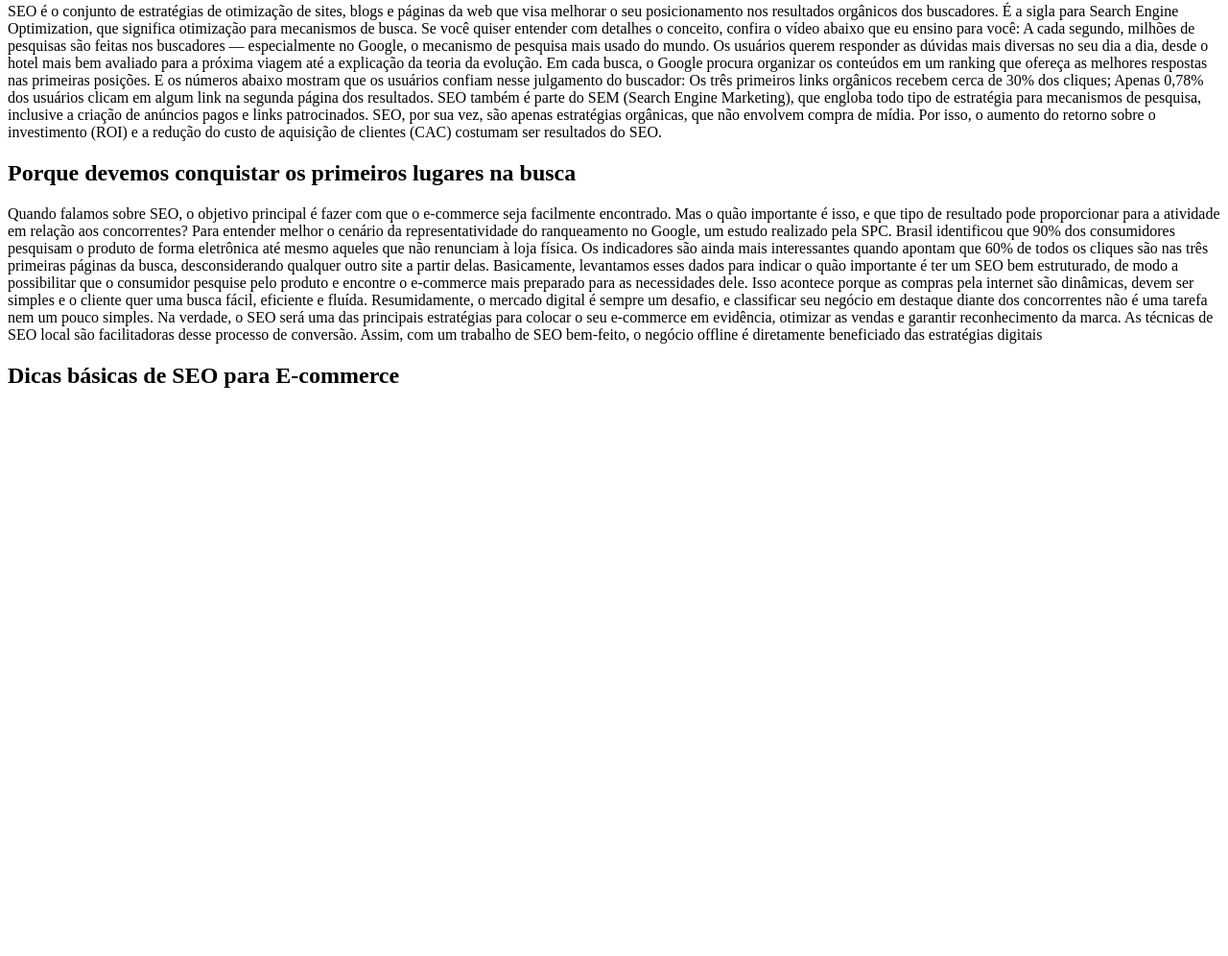
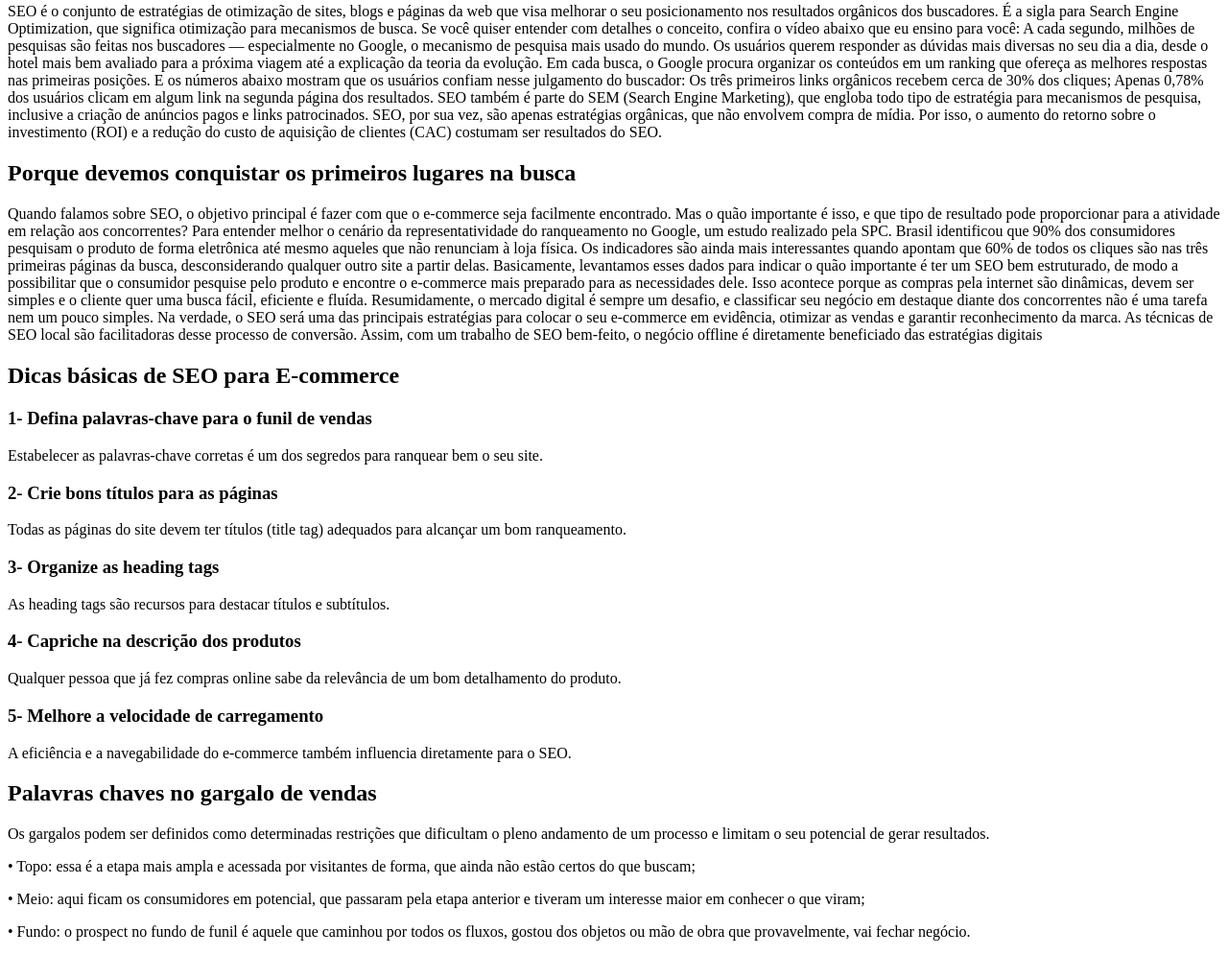
Before and after one commit to GabrielMacedo09/Desafiopg24, a plain HTML site: page Resumopgs21-24.html in a window 1280 px wide. Shown: the part 63-1059 px from the top of the page at 96% size. Before the commit the page ends 800 px from the top, so only its background shows below. Drawn offline with Linux system fonts and the light colour scheme.

Commit message:
desenvolvimento

```diff
--- a/Resumopgs21-24.html
+++ b/Resumopgs21-24.html
@@ -46,6 +46,33 @@ SEO, por sua vez, são apenas estratégias orgânicas, que não envolvem compra
 
             <h2>Dicas básicas de SEO para E-commerce</h2>
 
-        <p></p>
+             <h3>1- Defina palavras-chave para o funil de vendas</h3>
+
+                  <p> Estabelecer as palavras-chave corretas é um dos segredos para ranquear bem o seu site.</p>
+
+             <h3>2- Crie bons títulos para as páginas</h3>
+
+                  <p>Todas as páginas do site devem ter títulos (title tag) adequados para alcançar um bom ranqueamento.</p>
+
+             <h3>3- Organize as heading tags</h3>
+                  <p>As heading tags são recursos para destacar títulos e subtítulos.</p>
+
+             <h3>4- Capriche na descrição dos produtos</h3>
+                  <p>Qualquer pessoa que já fez compras online sabe da relevância de um bom detalhamento do produto.</p>
+
+              <h3>5- Melhore a velocidade de carregamento</h3>
+                  <p>A eficiência e a navegabilidade do e-commerce também influencia diretamente para o SEO.</p>
+
+            <h2>Palavras chaves no gargalo de vendas</h2>
+
+                <p>Os gargalos podem ser definidos como determinadas restrições que dificultam
+                 o pleno andamento de um processo e limitam o seu potencial de gerar resultados.</p>
+
+                 <p>• Topo: essa é a etapa mais ampla e acessada por visitantes de forma, que ainda não estão
+                    certos do que buscam;</p>
+                 <p>• Meio: aqui ficam os consumidores em potencial, que passaram pela etapa anterior e tiveram
+                    um interesse maior em conhecer o que viram;</p>
+                 <p>• Fundo: o prospect no fundo de funil é aquele que caminhou por todos os fluxos, gostou dos
+                    objetos ou mão de obra que provavelmente, vai fechar negócio.</p>
     </body>
 </html>
--- a/Style.css
+++ b/Style.css
@@ -34,6 +34,6 @@ html {
     text-align:center;
 }
 
-.ituloR {
-text-align: center;
+.TituloR {
+    text-align: center;
 }
```
